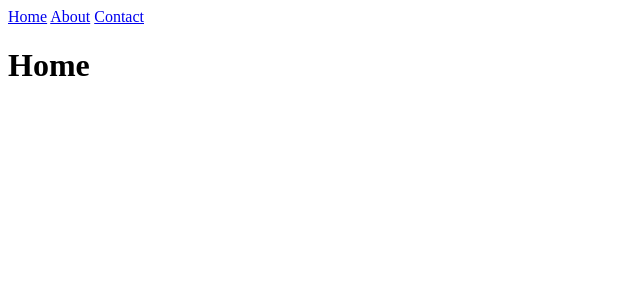
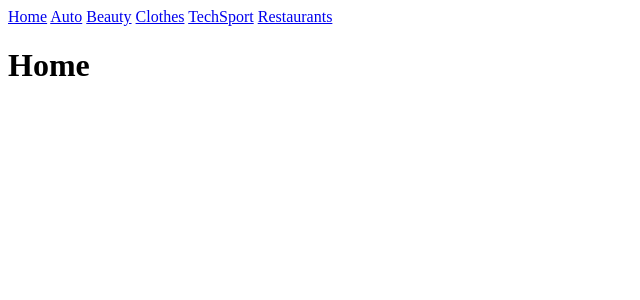
Before and after one commit to dimitrina-beleva/Super-Card, a React app: page / in a window 1280 px wide. Shown: the top 300 px of the page, without its empty margins (0-640 px from the left). Built offline with nearby package versions, Linux system fonts and the light colour scheme.

Commit message:
Feature/newrouter (#19)
* css can now be loaded

* css can now be imported

* Router now works

* pages now link together

```diff
--- a/src/App.jsx
+++ b/src/App.jsx
@@ -1,17 +1,23 @@
 import { BrowserRouter as Router, Link, Route, Switch } from 'react-router-dom';
 import React from 'react';
+import * as pages from './pages';
 
 const Home = () => <h1>Home</h1>;
-const About = () => <h1>About</h1>;
 
 const App = () => (
   <Router>
     <div>
-      <Link to="/">Home</Link> <Link to={{ pathname: '/about' }}>About</Link> <Link to="/contact">Contact</Link>
+      <Link to="/">Home</Link> <Link to={{ pathname: '/auto' }}>Auto</Link> <Link to="/beauty">Beauty</Link>{' '}
+      <Link to="/clothes">Clothes</Link> <Link to="/tech">Tech</Link>
+      <Link to="/sport">Sport</Link> <Link to="/restaurants">Restaurants</Link>
       <Switch>
         <Route exact path="/" component={Home} />
-        <Route path="/about" component={About} />
-        <Route path="/contact" render={() => <h1>Contact Us</h1>} />
+        <Route path="/auto" component={pages.Auto} />
+        <Route path="/beauty" render={pages.Beauty} />
+        <Route path="/clothes" render={pages.Clothes} />
+        <Route path="/tech" render={pages.Tech} />
+        <Route path="/sport" render={pages.Sport} />
+        <Route path="/restaurants" render={pages.Restaurants} />
         <Route render={() => <h1>Page not found</h1>} />
       </Switch>
     </div>
```
